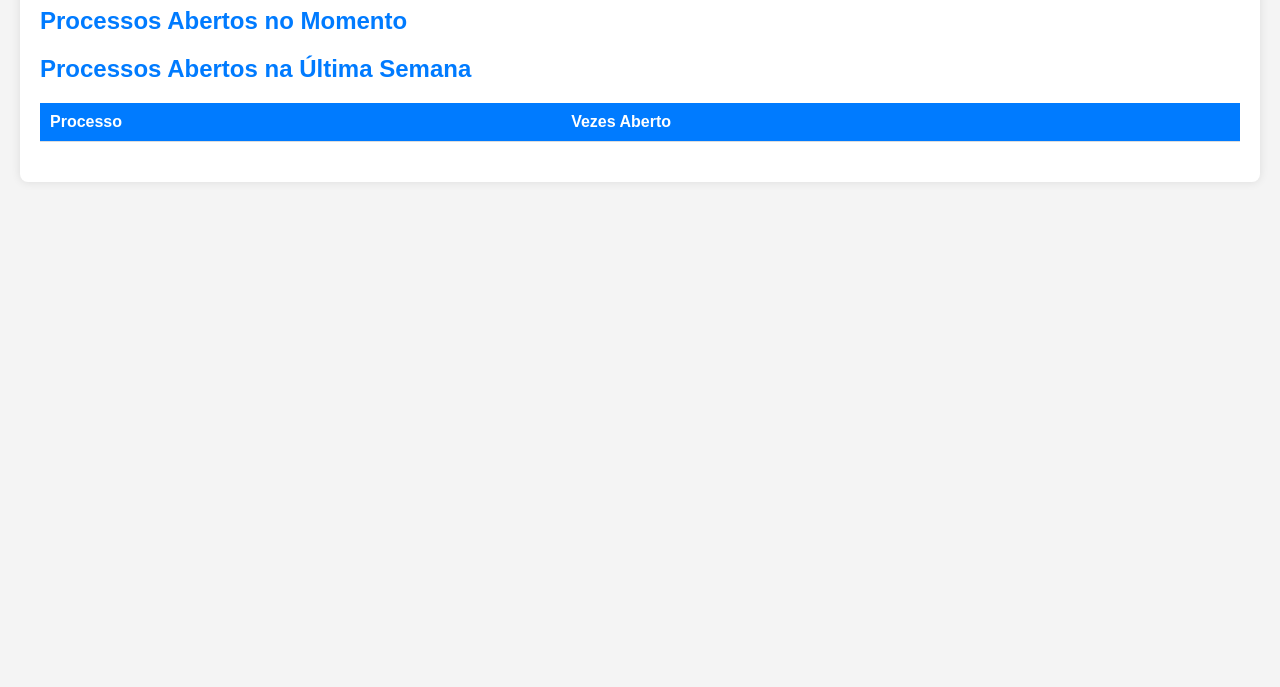
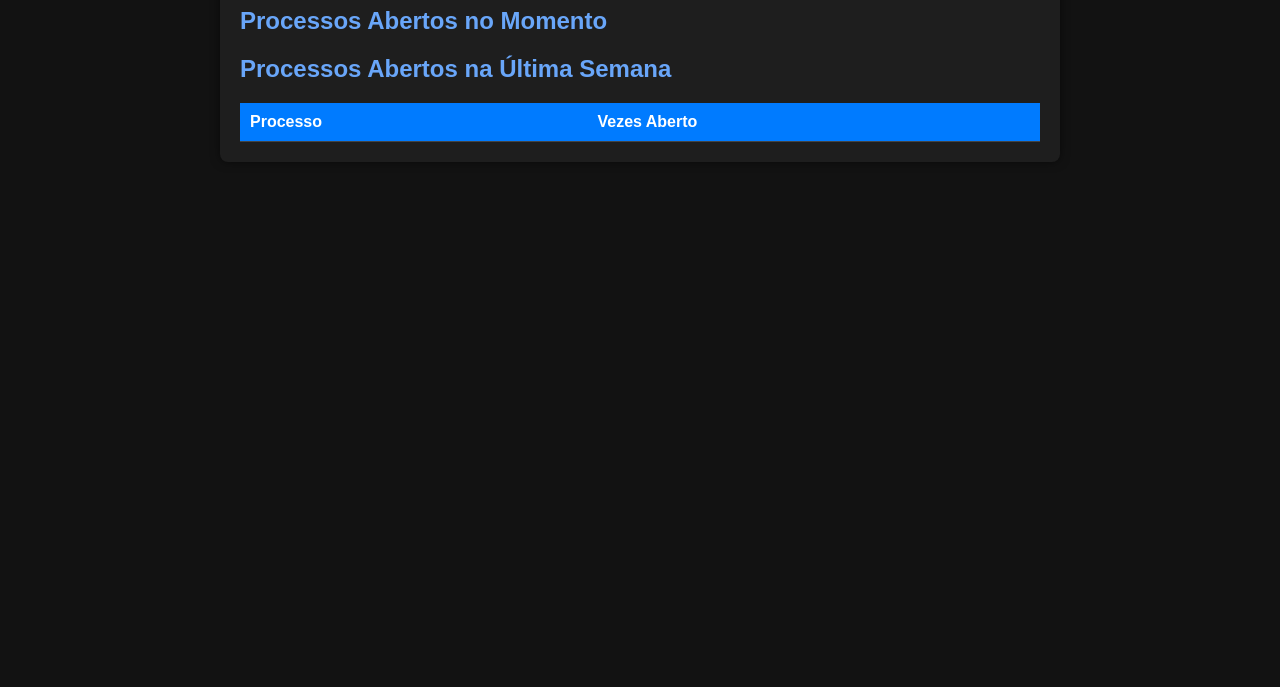
Before and after one commit to pipopipopp/MonitoradorWeb, a plain HTML site: page index.html in a window 1280 px wide. Shown: the part 113-800 px from the top of the page. Drawn offline with Linux system fonts and the light colour scheme; no server answers.

Commit message:
atualição css

```diff
--- a/style.css
+++ b/style.css
@@ -1,27 +1,22 @@
 body {
     font-family: Arial, sans-serif;
-    background-color: #f4f4f4;
+    background-color: #121212;
+    color: #e0e0e0;
     margin: 0;
     padding: 20px;
 }
 
 .container {
-    background-color: #fff;
+    background-color: #1e1e1e;
     padding: 20px;
     border-radius: 8px;
-    box-shadow: 0 0 10px rgba(0, 0, 0, 0.1);
+    box-shadow: 0 0 10px rgba(0, 0, 0, 0.5);
+    max-width: 800px;
+    margin: 0 auto;
 }
 
-h1 {
-    color: #333;
-}
-
-.secao {
-    margin-bottom: 20px;
-}
-
-h2 {
-    color: #007bff;
+h1, h2 {
+    color: #69a6f9;
 }
 
 ul {
@@ -30,24 +25,35 @@ ul {
 }
 
 ul li {
-    background-color: #f8f9fa;
+    background-color: #252525;
     margin: 5px 0;
     padding: 10px;
     border-radius: 4px;
+    transition: background 0.3s;
+}
+
+ul li:hover {
+    background-color: #333;
 }
 
 table {
     width: 100%;
     border-collapse: collapse;
+    background-color: #252525;
+    color: #e0e0e0;
 }
 
 table th, table td {
     padding: 10px;
     text-align: left;
-    border-bottom: 1px solid #ddd;
+    border-bottom: 1px solid #444;
 }
 
 table th {
     background-color: #007bff;
     color: #fff;
 }
+
+tr:nth-child(even) {
+    background-color: #2a2a2a;
+}
```
